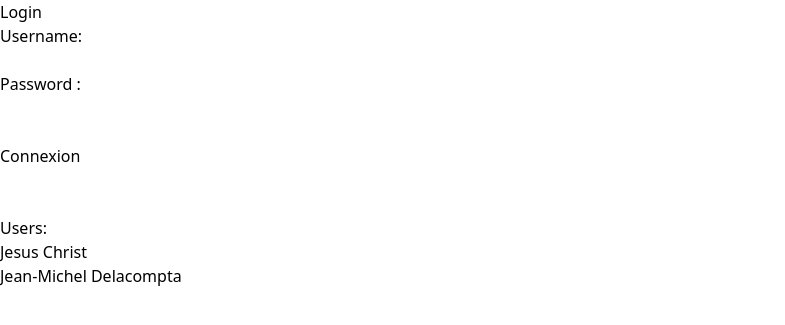
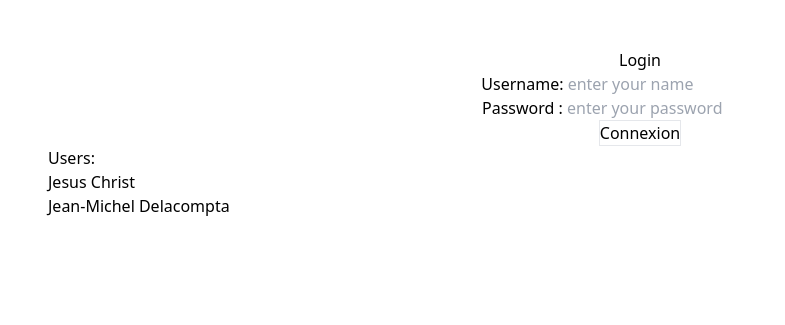
Before and after one commit to Julien-Baiwir/Cogip, a PHP site: page /views/viewLogin.php in a window 1280 px wide. Shown: the top 325 px of the page, without its empty margins (0-785 px from the left). Run offline with PHP 8.4, Linux system fonts and the light colour scheme; style sheets or scripts are compiled from the project's sources.

Commit message:
Cass → début design login

```diff
--- a/views/viewCompanies.php
+++ b/views/viewCompanies.php
@@ -28,7 +28,7 @@
         <?php
         if(isset($companies)): ?>
             <div class="relative ">
-                <h1 class="text-6xl font-extrabold z-10 relative ml-32">All companies</h1>
+                <h1 class="text-6xl font-extrabold z-10 relative ml-32">All Companies</h1>
                 <div class="w-80 h-7 absolute inset-0 bg-yellow-300 z-0" style="top:40px; left: 275px;"></div> <!-- Ajout de left: 50px; -->
             </div>
             <div class="search flex justify-end mr-32">
--- a/views/viewContacts.php
+++ b/views/viewContacts.php
@@ -28,7 +28,7 @@
         <?php
         if(isset($contacts) && is_array($contacts) && count($contacts) > 0): ?>
             <div class="relative ">
-                <h1 class="text-6xl font-extrabold z-10 relative ml-32">All companies</h1>
+                <h1 class="text-6xl font-extrabold z-10 relative ml-32">All Contacts</h1>
                 <div class="w-80 h-7 absolute inset-0 bg-yellow-300 z-0" style="top:40px; left: 275px;"></div> <!-- Ajout de left: 50px; -->
             </div>
             <div class="search flex justify-end mr-32">
--- a/views/viewInvoices.php
+++ b/views/viewInvoices.php
@@ -28,7 +28,7 @@
         <?php
         if(isset($invoices) && is_array($invoices) && count($invoices) > 0): ?>
             <div class="relative ">
-                <h1 class="text-6xl font-extrabold z-10 relative ml-32">All companies</h1>
+                <h1 class="text-6xl font-extrabold z-10 relative ml-32">All Invoices</h1>
                 <div class="w-80 h-7 absolute inset-0 bg-yellow-300 z-0" style="top:40px; left: 275px;"></div> <!-- Ajout de left: 50px; -->
             </div>
             <div class="search flex justify-end mr-32">
--- a/views/viewLogin.php
+++ b/views/viewLogin.php
@@ -20,20 +20,20 @@
   </style>
 </head>
 <body>
-    <h2>Login</h2>
-    <form action="login.php" method="post">
-        <label for="username">Username:</label><br>
-        <input type="text" id="username" name="username"><br>
-        <label for="password">Password :</label><br>
-        <input type="password" id="password" name="password"><br><br>
-        <input type="submit" value="Connexion">
+  <main class='p-12'>
+    <h2 class='text-center'>Login</h2>
+    <form action="login.php" method="post" class='flex flex-col justify-center items-center'>
+        <label for="username">Username:
+        <input type="text" id="username" name="username" placeholder='enter your name'></label>
+        <label for="password">Password :
+        <input type="password" id="password" name="password" placeholder='enter your password'></label>
+        <input type="submit" value="Connexion" class='border black'>
     </form>
     <div>
-    <br><br>
     <p>Users:</p>
-    <p><a href="index.php?url=dashboard">Jesus Christ</a></p>
-    <p><a href="index.php?url=dashboard">Jean-Michel Delacompta</a></p>
+      <p><a href="index.php?url=dashboard">Jesus Christ</a></p>
+      <p><a href="index.php?url=dashboard">Jean-Michel Delacompta</a></p>
     </div>
-
+  </main>
 </body>
 </html>
```
